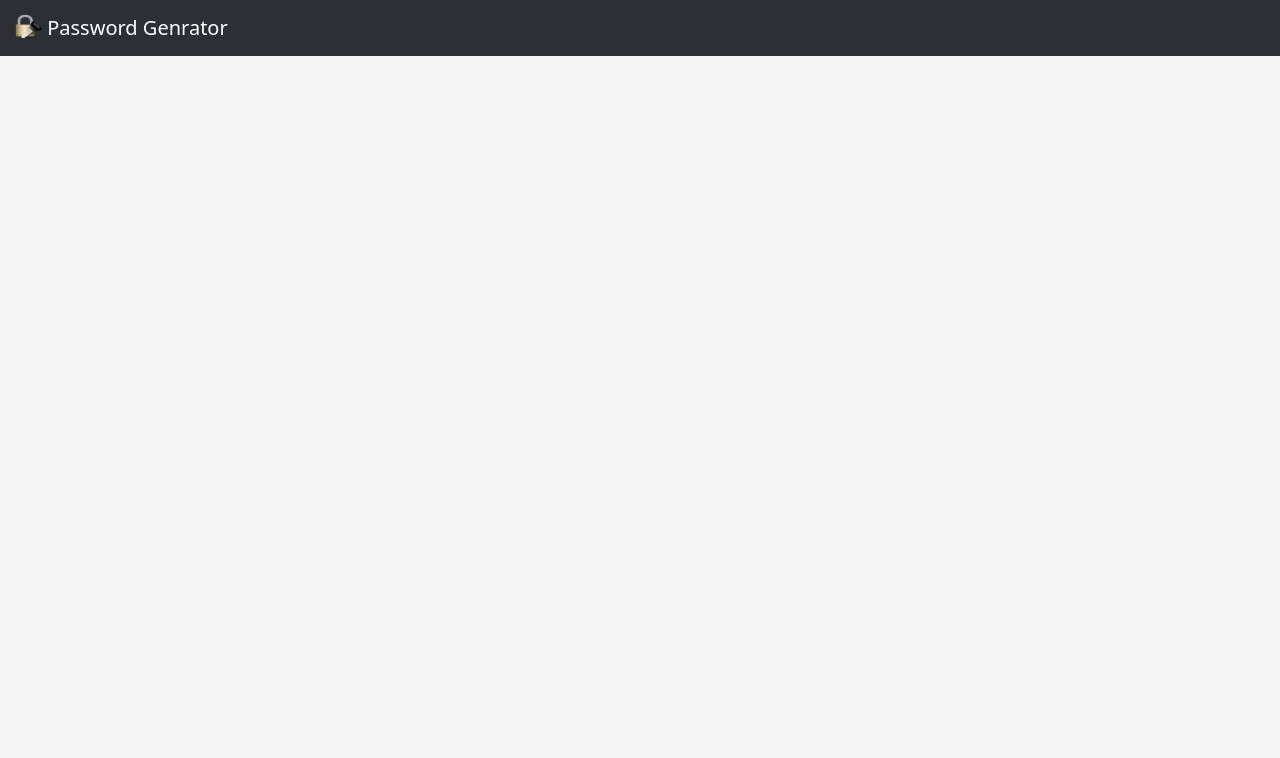
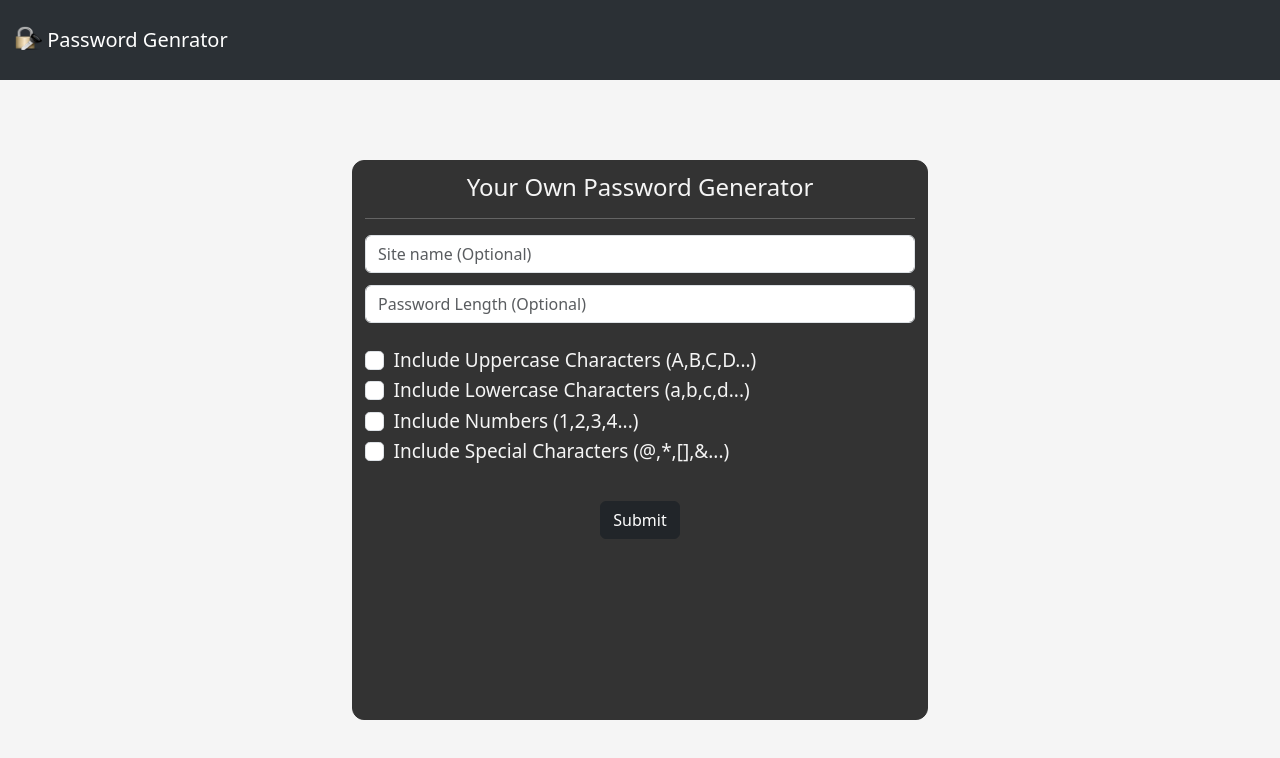
Before and after one commit to RahulGIT24/Password-Genrator, a plain HTML site: page index.html in a window 1280 px wide. Drawn offline with nearby package versions, Linux system fonts and the light colour scheme.

Commit message:
Worked On some styling

```diff
--- a/index.html
+++ b/index.html
@@ -31,7 +31,80 @@
     </header>
     <main>
       <div class="container">
-        <div class="box"></div>
+        <h4>Your Own Password Generator</h4>
+        <hr>
+        <div class="forms">
+          <div class="forms my-3">
+            <div class="mb-3">
+              <input
+                type="text"
+                class="form-control"
+                id="site"
+                placeholder="Site name (Optional)"
+              />
+              <input
+                type="number"
+                class="form-control"
+                id="length"
+                placeholder="Password Length (Optional)"
+                min="8"
+                max="50"
+              />
+              <div class="checks">
+                <div class="form-check">
+                  <input
+                    class="form-check-input"
+                    type="checkbox"
+                    value=""
+                    id="uppercase"
+                  />
+                  <label class="form-check-label" for="flexCheckDefault">
+                    Include Uppercase Characters (A,B,C,D...)
+                  </label>
+                </div>
+                <div class="form-check">
+                  <input
+                    class="form-check-input"
+                    type="checkbox"
+                    value=""
+                    id="lowercase"
+                  />
+                  <label class="form-check-label" for="flexCheckDefault">
+                    Include Lowercase Characters (a,b,c,d...)
+                  </label>
+                </div>
+                <div class="form-check">
+                  <input
+                    class="form-check-input"
+                    type="checkbox"
+                    value=""
+                    id="numbers"
+                  />
+                  <label class="form-check-label" for="flexCheckDefault">
+                    Include Numbers (1,2,3,4...)
+                  </label>
+                </div>
+                <div class="form-check">
+                  <input
+                    class="form-check-input"
+                    type="checkbox"
+                    value=""
+                    id="special"
+                  />
+                  <label class="form-check-label" for="flexCheckDefault">
+                    Include Special Characters (@,*,[],&...)
+                  </label>
+                </div>
+                <div class="button">
+                  <button type="button" class="btn btn-dark" id="submit">
+                    Submit
+                  </button>
+                </div>
+              </div>
+              <div class="result"></div>
+            </div>
+          </div>
+        </div>
       </div>
     </main>
   </body>
--- a/style.css
+++ b/style.css
@@ -1,10 +1,62 @@
-*{
+* {
     margin: 0;
     padding: 0;
 }
 
-body{
+body {
     background-color: #F5F5F5;
     /* background-color: #333333; */
     box-sizing: border-box;
 }
+
+header nav {
+    height: 10vh;
+}
+
+main {
+    height: 90vh;
+}
+
+main {
+    display: flex;
+    justify-content: center;
+    align-items: center;
+}
+
+.container {
+    background: #333333;
+    color: #F5F5F5;
+    border-radius: 12px;
+    border: 1px solid #333333;
+    min-height: 70vh;
+    max-width: 45%;
+}
+
+.container h4 {
+    margin: 12px auto;
+    text-align: center;
+}
+
+label {
+    color: #F5F5F5;
+}
+
+input {
+    margin-top: 12px;
+}
+
+.button {
+    margin-top: 35px;
+    display: flex;
+    justify-content: center;
+    align-items: center;
+}
+
+.result{
+    margin-top: 12px;
+}
+
+.checks{
+    font-size: 19px;
+    margin-top: 23px;
+}
```
